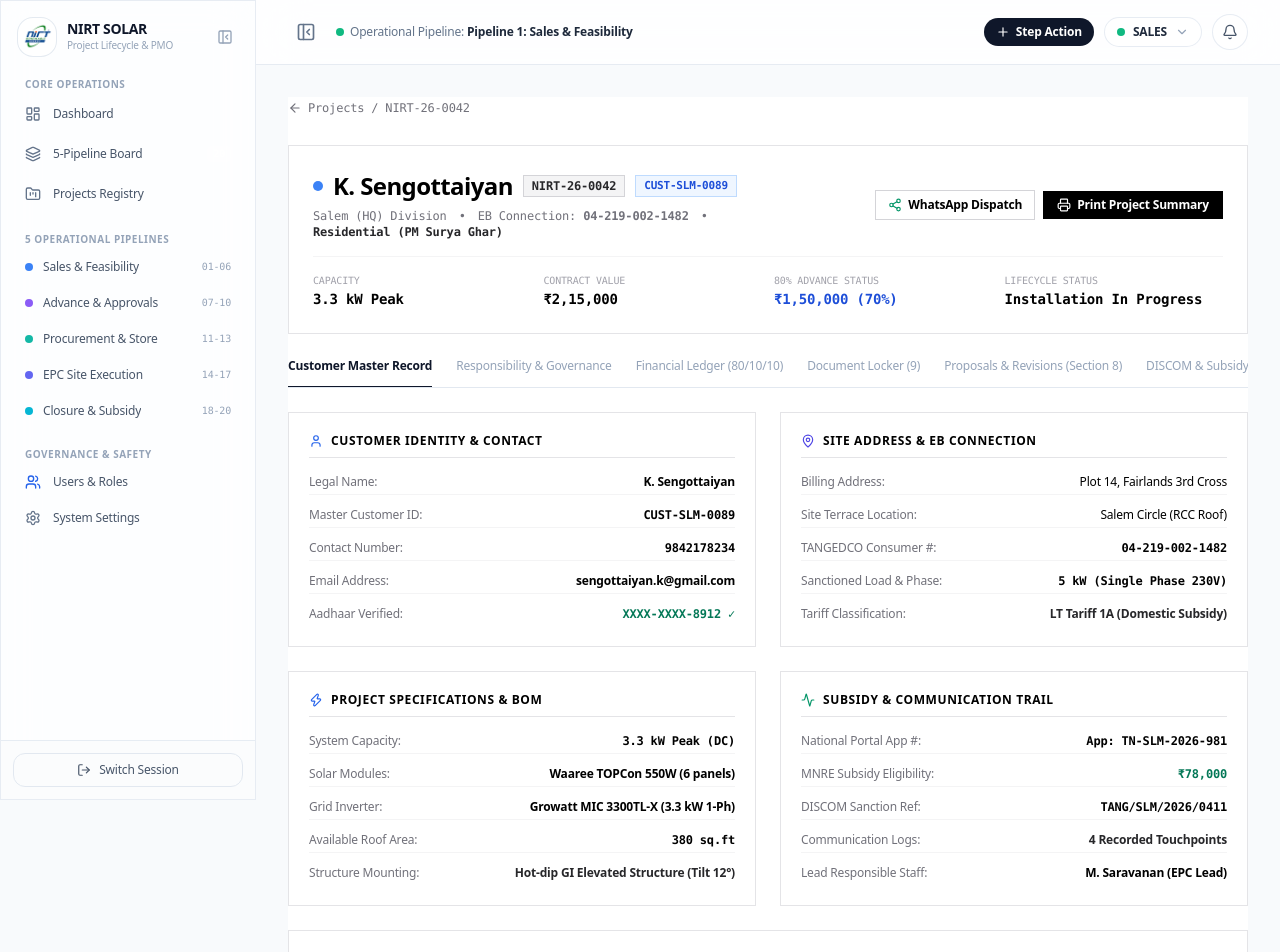
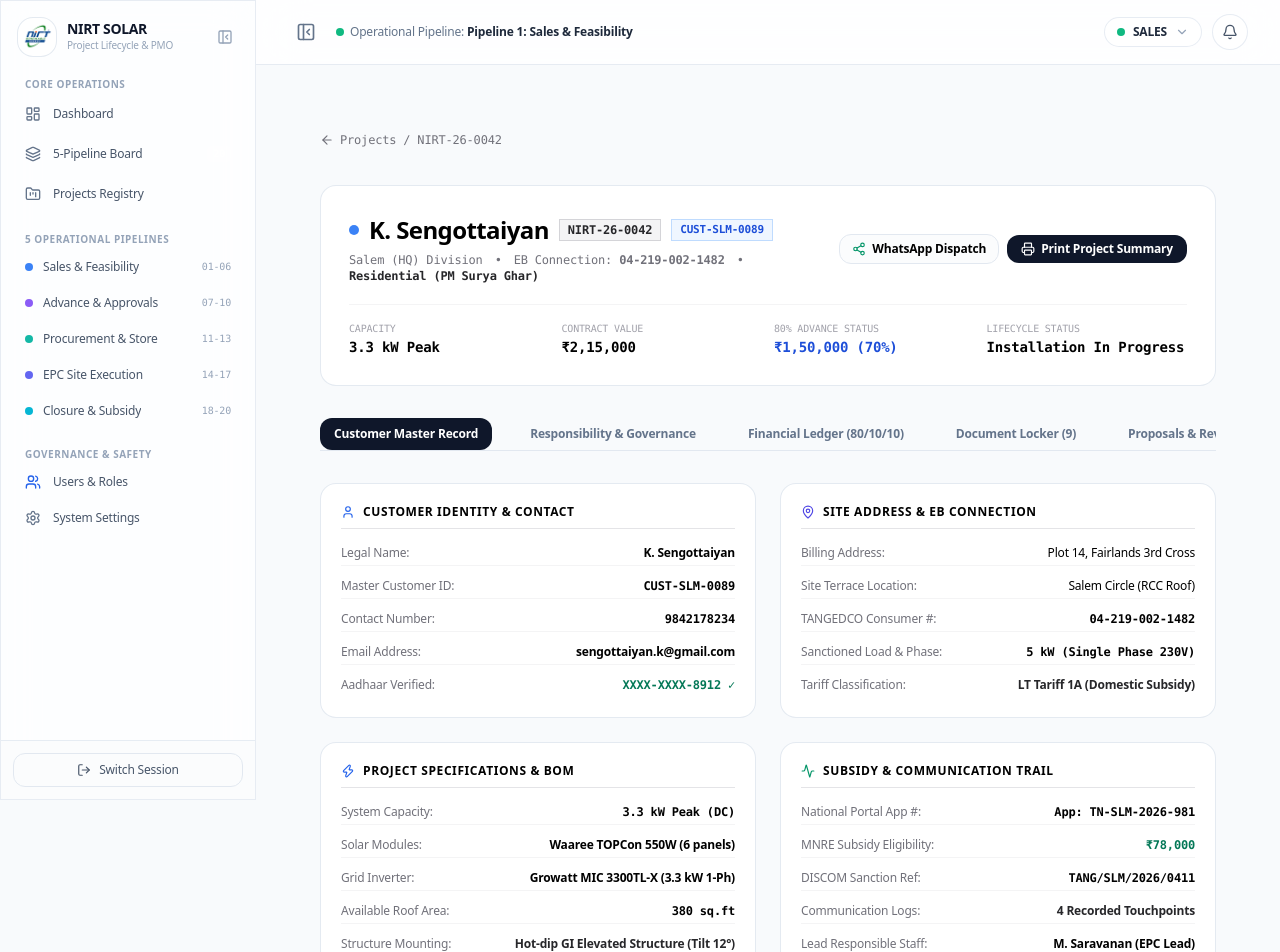
Before and after one commit to Unavee/nirt_UI, a React (Vite) app: page /projects/NIRT-26-0042 in a window 1280 px wide. Shown: the top 952 px of the page. Built offline with nearby package versions, Linux system fonts and the light colour scheme.

Commit message:
fix(ui): remove step action from navbar, add generous padding/margins in ProjectDetailPage, set white hover states

```diff
--- a/src/components/navigation/AppleNavbar.jsx
+++ b/src/components/navigation/AppleNavbar.jsx
@@ -5,21 +5,17 @@ import { useSidebar } from "@/context/SidebarContext";
 import {
   Bell,
   ChevronDown,
-  Plus,
   PanelLeftClose,
   PanelLeftOpen
 } from "lucide-react";
-import { QuickActionSheet } from "@/components/dashboard/QuickActionSheet";
 
 export function AppleNavbar() {
   const { activeRole, switchRole, allRoles } = useRole();
   const { isCollapsed, toggleSidebar } = useSidebar();
   const [isDropdownOpen, setIsDropdownOpen] = useState(false);
-  const [isActionOpen, setIsActionOpen] = useState(false);
 
   return (
-    <>
-      <header className="sticky top-0 z-30 w-full glass-nav pt-safe">
+    <header className="sticky top-0 z-30 w-full glass-nav pt-safe">
         <div className="w-full px-4 sm:px-6 lg:px-8 h-16 flex items-center justify-between">
 
           {/* Left: Desktop Sidebar Toggle & Ticker */}
@@ -67,15 +63,6 @@ export function AppleNavbar() {
 
           {/* Right side items & Role Dropdown */}
           <div className="flex items-center space-x-2.5">
-
-            {/* Quick Action Button on Desktop Top Bar */}
-            <button
-              onClick={() => setIsActionOpen(true)}
-              className="apple-button hidden sm:flex items-center space-x-1.5 px-3 py-1.5 rounded-full bg-slate-900 text-white text-xs font-semibold hover:bg-black shadow-xs"
-            >
-              <Plus className="w-3.5 h-3.5" />
-              <span>Step Action</span>
-            </button>
 
             {/* Quick Role Trigger Pill */}
             <div className="relative">
@@ -142,11 +129,5 @@ export function AppleNavbar() {
 
         </div>
       </header>
-
-      <QuickActionSheet
-        isOpen={isActionOpen}
-        onClose={() => setIsActionOpen(false)}
-      />
-    </>
   );
 }
--- a/src/pages/ProjectDetailPage.jsx
+++ b/src/pages/ProjectDetailPage.jsx
@@ -379,7 +379,7 @@ export default function ProjectDetailPage() {
   const currentActiveStep = responsibilityActivities.find((a) => a.status === "IN PROGRESS") || responsibilityActivities[13];
 
   return (
-    <div className="space-y-6 bg-white pb-12">
+    <div className="p-4 sm:p-6 lg:p-8 space-y-6 sm:space-y-8 max-w-full pb-16">
 
       {/* Back Breadcrumb */}
       <div>
@@ -392,7 +392,7 @@ export default function ProjectDetailPage() {
       </div>
 
       {/* Top Banner Card: Section 3.2 One Project – One Complete Digital File */}
-      <div className="p-5 sm:p-6 bg-white border border-zinc-200 shadow-xs space-y-4">
+      <div className="p-6 sm:p-7 bg-white rounded-2xl border border-slate-200/90 shadow-xs space-y-5">
         <div className="flex flex-col md:flex-row justify-between items-start md:items-center gap-4">
           <div className="space-y-1">
             <div className="flex items-center space-x-2.5 flex-wrap gap-y-1">
@@ -424,14 +424,14 @@ export default function ProjectDetailPage() {
                 const message = encodeURIComponent(`NIRT Energy Update for ${project.customerName} (Project ${project.id}): Current Stage is ${project.stageName}.`);
                 window.open(`https://wa.me/91${project.phone.replace(/[^0-9]/g, "")}?text=${message}`, "_blank");
               }}
-              className="border border-zinc-300 hover:bg-zinc-50 px-3 py-1.5 text-xs font-semibold text-black transition-transform duration-160 ease-[cubic-bezier(0.23,1,0.32,1)] active:scale-[0.98] flex items-center space-x-1.5 shadow-2xs"
+              className="border border-slate-200 bg-slate-50/60 hover:bg-white hover:shadow-xs hover:border-slate-300 px-3 py-1.5 rounded-xl text-xs font-semibold text-black transition-transform duration-160 ease-[cubic-bezier(0.23,1,0.32,1)] active:scale-[0.98] flex items-center space-x-1.5 shadow-2xs"
             >
               <Share2 className="w-3.5 h-3.5 text-emerald-600" />
               <span>WhatsApp Dispatch</span>
             </button>
             <button
               onClick={() => setShowPrintModal(true)}
-              className="bg-black hover:bg-zinc-800 text-white px-3.5 py-1.5 text-xs font-semibold transition-transform duration-160 ease-[cubic-bezier(0.23,1,0.32,1)] active:scale-[0.98] flex items-center space-x-1.5 shadow-xs"
+              className="bg-slate-900 hover:bg-black text-white px-3.5 py-1.5 rounded-xl text-xs font-semibold transition-transform duration-160 ease-[cubic-bezier(0.23,1,0.32,1)] active:scale-[0.98] flex items-center space-x-1.5 shadow-xs"
             >
               <Printer className="w-3.5 h-3.5" />
               <span>Print Project Summary</span>
@@ -475,10 +475,10 @@ export default function ProjectDetailPage() {
           <button
             key={tab.id}
             onClick={() => setActiveTab(tab.id)}
-            className={`pb-3 whitespace-nowrap transition-colors border-b-2 -mb-[1px] ${
+            className={`px-3.5 py-2 rounded-xl whitespace-nowrap transition-all text-xs font-semibold ${
               activeTab === tab.id
-                ? "border-slate-900 text-slate-900 font-bold"
-                : "border-transparent text-slate-400 hover:text-slate-900"
+                ? "bg-slate-900 text-white shadow-xs font-bold"
+                : "text-slate-500 hover:text-slate-900 hover:bg-white hover:shadow-2xs"
             }`}
           >
             {tab.label}
@@ -492,7 +492,7 @@ export default function ProjectDetailPage() {
           <div className="grid grid-cols-1 md:grid-cols-2 gap-6">
 
             {/* 1. Identity & Contact Information */}
-            <div className="p-5 bg-white border border-zinc-200 shadow-xs space-y-3">
+            <div className="p-5 bg-white rounded-2xl border border-slate-200/90 shadow-xs space-y-3">
               <h3 className="font-bold text-xs uppercase tracking-wider text-black border-b border-zinc-200 pb-2 flex items-center space-x-2">
                 <User className="w-3.5 h-3.5 text-blue-600" />
                 <span>Customer Identity & Contact</span>
@@ -522,7 +522,7 @@ export default function ProjectDetailPage() {
             </div>
 
             {/* 2. Site Address & EB Connection Details */}
-            <div className="p-5 bg-white border border-zinc-200 shadow-xs space-y-3">
+            <div className="p-5 bg-white rounded-2xl border border-slate-200/90 shadow-xs space-y-3">
               <h3 className="font-bold text-xs uppercase tracking-wider text-black border-b border-zinc-200 pb-2 flex items-center space-x-2">
                 <MapPin className="w-3.5 h-3.5 text-indigo-600" />
                 <span>Site Address & EB Connection</span>
@@ -552,7 +552,7 @@ export default function ProjectDetailPage() {
             </div>
 
             {/* 3. Engineering BOM & Project Details */}
-            <div className="p-5 bg-white border border-zinc-200 shadow-xs space-y-3">
+            <div className="p-5 bg-white rounded-2xl border border-slate-200/90 shadow-xs space-y-3">
               <h3 className="font-bold text-xs uppercase tracking-wider text-black border-b border-zinc-200 pb-2 flex items-center space-x-2">
                 <Zap className="w-3.5 h-3.5 text-blue-600" />
                 <span>Project Specifications & BOM</span>
@@ -582,7 +582,7 @@ export default function ProjectDetailPage() {
             </div>
 
             {/* 4. Subsidy & Communication History */}
-            <div className="p-5 bg-white border border-zinc-200 shadow-xs space-y-3">
+            <div className="p-5 bg-white rounded-2xl border border-slate-200/90 shadow-xs space-y-3">
               <h3 className="font-bold text-xs uppercase tracking-wider text-black border-b border-zinc-200 pb-2 flex items-center space-x-2">
                 <Activity className="w-3.5 h-3.5 text-emerald-600" />
                 <span>Subsidy & Communication Trail</span>
@@ -612,7 +612,7 @@ export default function ProjectDetailPage() {
             </div>
 
             {/* 5. Complete Customer Communication History (Section 3.1) */}
-            <div className="md:col-span-2 p-5 bg-white border border-zinc-200 shadow-xs space-y-4">
+            <div className="md:col-span-2 p-5 bg-white rounded-2xl border border-slate-200/90 shadow-xs space-y-4">
               <div className="flex flex-col sm:flex-row sm:items-center justify-between pb-3 border-b border-zinc-200 gap-2">
                 <div>
                   <h3 className="font-bold text-xs uppercase tracking-wider text-black flex items-center space-x-2">
@@ -629,7 +629,7 @@ export default function ProjectDetailPage() {
                       const msg = encodeURIComponent(`NIRT Solar Update for ${project.customerName} (Project ${project.id}): Work is in progress on Step 14.`);
                       window.open(`https://wa.me/91${project.phone.replace(/[^0-9]/g, "")}?text=${msg}`, "_blank");
                     }}
-                    className="border border-zinc-300 hover:bg-zinc-50 px-2.5 py-1 text-xs font-semibold text-black flex items-center space-x-1.5 shadow-2xs"
+                    className="border border-zinc-300 hover:bg-white hover:shadow-xs px-2.5 py-1 text-xs font-semibold text-black flex items-center space-x-1.5 shadow-2xs"
                   >
                     <Share2 className="w-3 h-3 text-emerald-600" />
                     <span>Quick WhatsApp</span>
@@ -646,7 +646,7 @@ export default function ProjectDetailPage() {
               {/* Timeline Items */}
               <div className="space-y-3">
                 {communicationLogs.map((log) => (
-                  <div key={log.id} className="p-3.5 rounded-xl border border-zinc-100 bg-zinc-50/60 hover:bg-zinc-50 transition-colors flex flex-col sm:flex-row sm:items-start justify-between gap-3">
+                  <div key={log.id} className="p-3.5 rounded-xl border border-zinc-100 bg-zinc-50/60 hover:bg-white hover:shadow-xs transition-colors flex flex-col sm:flex-row sm:items-start justify-between gap-3">
                     <div className="space-y-1">
                       <div className="flex items-center space-x-2">
                         <span className={`px-2 py-0.5 rounded text-[10px] font-bold font-mono ${
@@ -803,7 +803,7 @@ export default function ProjectDetailPage() {
                       className={`apple-button shrink-0 px-3 py-1.5 rounded-xl text-xs font-semibold transition-all flex items-center space-x-1.5 ${
                         isSelected
                           ? "bg-slate-900 text-white shadow-xs"
-                          : "bg-white text-zinc-600 hover:text-black border border-zinc-200 hover:bg-zinc-100/80"
+                          : "bg-white text-zinc-600 hover:text-black border border-zinc-200 hover:bg-white hover:shadow-xs"
                       }`}
                     >
                       <span>{proc.label}</span>
@@ -842,7 +842,7 @@ export default function ProjectDetailPage() {
                       <tr
                         key={act.step}
                         className={`transition-colors ${
-                          isInProgress ? "bg-blue-50/50 font-medium" : "hover:bg-zinc-50/70"
+                          isInProgress ? "bg-blue-50/50 font-medium" : "hover:bg-white"
                         }`}
                       >
                         <td className="p-3 border-r border-zinc-100 font-mono font-bold text-black">
@@ -915,7 +915,7 @@ export default function ProjectDetailPage() {
 
       {/* TAB 3: 80/10/10 FINANCIAL LEDGER */}
       {activeTab === "financials" && (
-        <div className="p-6 bg-white border border-zinc-200 shadow-xs space-y-6">
+        <div className="p-6 bg-white rounded-2xl border border-slate-200/90 shadow-xs space-y-6">
           <div className="border-b border-zinc-200 pb-3 flex justify-between items-center">
             <div>
               <h3 className="font-bold text-base text-black">80/10/10 Milestone Financial Ledger</h3>
@@ -993,7 +993,7 @@ export default function ProjectDetailPage() {
 
       {/* TAB 4: UNIFIED CUSTOMER DOCUMENT LOCKER (3.2) */}
       {activeTab === "documents" && (
-        <div className="p-6 bg-white border border-zinc-200 shadow-xs space-y-4">
+        <div className="p-6 bg-white rounded-2xl border border-slate-200/90 shadow-xs space-y-4">
           <div className="border-b border-zinc-200 pb-3 flex justify-between items-center">
             <div>
               <h3 className="font-bold text-base text-black">Unified Customer Document Locker</h3>
@@ -1020,7 +1020,7 @@ export default function ProjectDetailPage() {
               </thead>
               <tbody className="divide-y border-zinc-100">
                 {project.documents.map((doc, idx) => (
-                  <tr key={idx} className="hover:bg-zinc-50/80 transition-colors">
+                  <tr key={idx} className="hover:bg-white hover:shadow-xs transition-colors">
                     <td className="p-3 border-r border-zinc-100 font-medium flex items-center space-x-2">
                       <FileText className="w-4 h-4 text-zinc-500" />
                       <span>{doc.name}</span>
@@ -1061,7 +1061,7 @@ export default function ProjectDetailPage() {
 
       {activeTab === "discom_subsidy" && (
         <div className="grid grid-cols-1 md:grid-cols-2 gap-6">
-          <div className="p-5 bg-white border border-zinc-200 shadow-xs space-y-4">
+          <div className="p-5 bg-white rounded-2xl border border-slate-200/90 shadow-xs space-y-4">
             <div className="border-b border-zinc-200 pb-2 flex justify-between items-center">
               <div>
                 <h3 className="font-bold text-sm text-black">DISCOM & Net-Metering Sub-Track</h3>
@@ -1096,7 +1096,7 @@ export default function ProjectDetailPage() {
             </div>
           </div>
 
-          <div className="p-5 bg-white border border-zinc-200 shadow-xs space-y-4">
+          <div className="p-5 bg-white rounded-2xl border border-slate-200/90 shadow-xs space-y-4">
             <div className="border-b border-zinc-200 pb-2 flex justify-between items-center">
               <div>
                 <h3 className="font-bold text-sm text-black">PM Surya Ghar Subsidy Sub-Track</h3>
@@ -1201,7 +1201,7 @@ export default function ProjectDetailPage() {
             <div className="flex justify-end space-x-2 pt-2">
               <button
                 onClick={() => setShowPrintModal(false)}
-                className="border border-zinc-300 px-4 py-1.5 text-xs font-semibold text-black hover:bg-zinc-50"
+                className="border border-zinc-300 px-4 py-1.5 text-xs font-semibold text-black hover:bg-white hover:shadow-xs"
               >
                 Close
               </button>
@@ -1284,7 +1284,7 @@ export default function ProjectDetailPage() {
                 <button
                   type="button"
                   onClick={() => setShowAddLogModal(false)}
-                  className="border border-zinc-300 px-3.5 py-1.5 text-xs font-semibold text-black hover:bg-zinc-50"
+                  className="border border-zinc-300 px-3.5 py-1.5 text-xs font-semibold text-black hover:bg-white hover:shadow-xs"
                 >
                   Cancel
                 </button>
```
